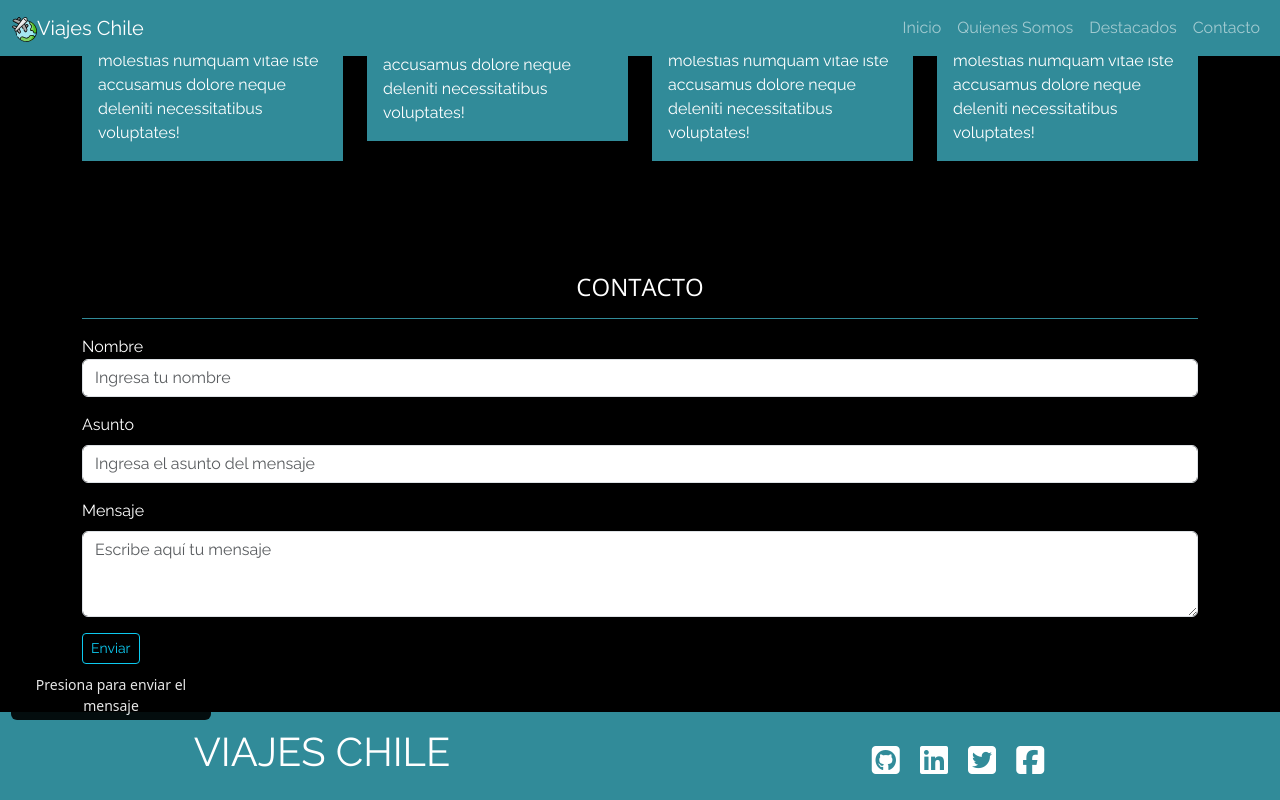
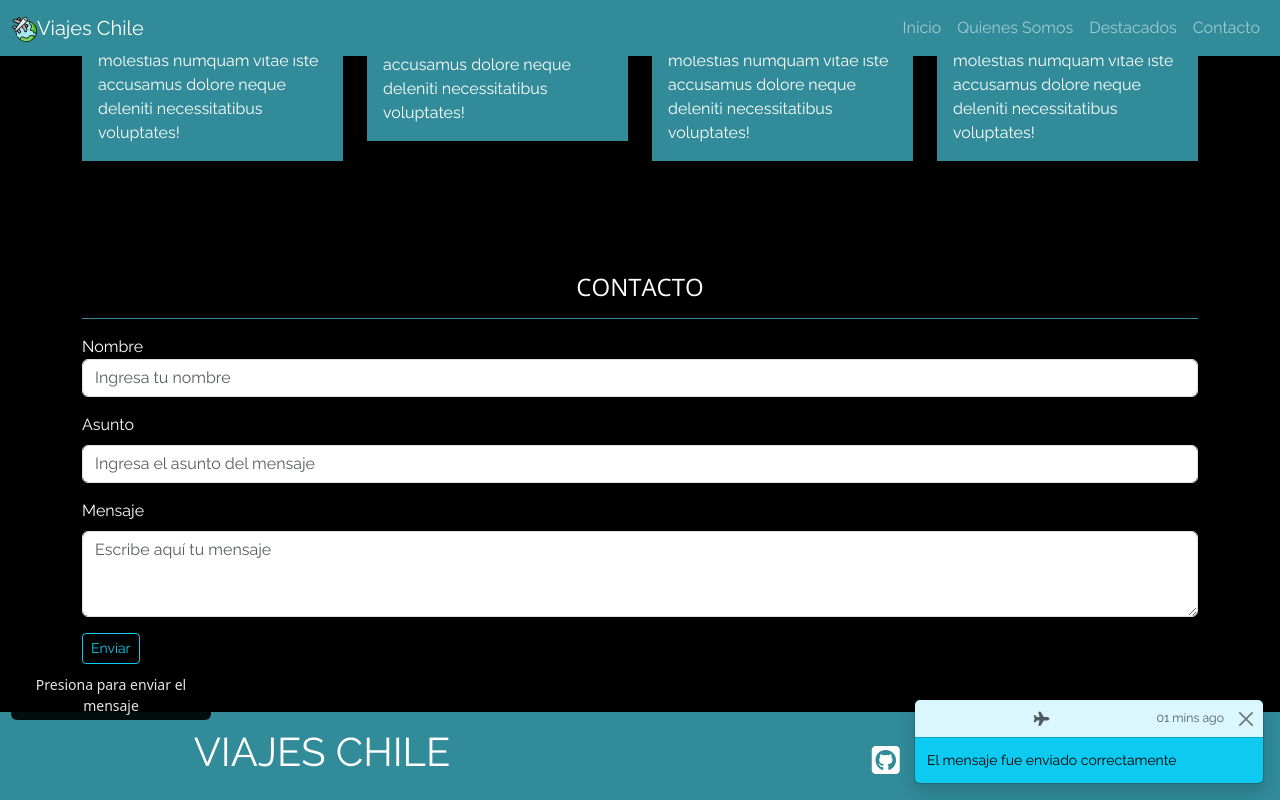
Before and after one commit to Ovicenthina/Viajes_Chile_Pueba, a plain HTML site: page index.html in a window 1280 px wide. Both pictures are taken after typing "Sample", "Sample", "Sample" into the empty fields and a click on the button "Enviar". Shown: the part 1532-2332 px from the top of the page. Drawn offline with nearby package versions, Linux system fonts and the light colour scheme.

Commit message:
Creación de Toasts en boton enviar del formulario

```diff
--- a/assets/js/script.js
+++ b/assets/js/script.js
@@ -2,6 +2,17 @@ $(document).ready(function() {
     //Función de Bootstrap para Tooltips
     const tooltipTriggerList = document.querySelectorAll('[data-bs-toggle="tooltip"]')
     const tooltipList = [...tooltipTriggerList].map(tooltipTriggerEl => new bootstrap.Tooltip(tooltipTriggerEl))
+
+    //Función de Bootstrap para Toasts
+    const toastTrigger = document.getElementById('liveToastBtn')
+    const toastLiveExample = document.getElementById('liveToast')
+
+    if (toastTrigger) {
+      const toastBootstrap = bootstrap.Toast.getOrCreateInstance(toastLiveExample)
+      toastTrigger.addEventListener('click', () => {
+        toastBootstrap.show()
+      })
+    };
 
     //Función para que en un intervalo de 5000' se cambie la foto del carrousel
     $('#carouselExampleAutoplaying').carousel({
@@ -29,8 +40,6 @@ $(document).ready(function() {
     $("#formulario").submit (function(event){
         event.preventDefault();
 
-        alert("El mensaje fue enviado correctamente")
-
         //Limpia los campos del formulario
         $("#nombre").val('');
         $("#asunto").val('');
--- a/index.html
+++ b/index.html
@@ -185,7 +185,7 @@
                 <textarea class="form-control" id="mensaje" rows="3" placeholder="Escribe aquí tu mensaje"></textarea>
             </div>
             <div class="contact-button-inner text-left">
-                <button type="submit" id="enviarMensaje" class="btn btn-lg btn-outline-info btn-sm" data-bs-toggle="tooltip" data-bs-placement="bottom" data-bs-custom-class="custom-tooltip"
+                <button type="submit" id="liveToastBtn" class="btn btn-lg btn-outline-info btn-sm" data-bs-toggle="tooltip" data-bs-placement="bottom" data-bs-custom-class="custom-tooltip"
                 data-bs-title="Presiona para enviar el mensaje">Enviar</button>
             </div>
           </form>
@@ -226,6 +226,20 @@
     </div>
   </div>
 
+    <!--Toasts-->
+    <div class="toast-container position-fixed bottom-0 end-0 p-3">
+      <div id="liveToast" class="toast text-bg-info" role="alert" aria-live="assertive" aria-atomic="true">
+        <div class="toast-header">
+          <i class="fas fa-plane mx-auto d-block"></i>
+          <small>01 mins ago</small>
+          <button type="button" class="btn-close" data-bs-dismiss="toast" aria-label="Close"></button>
+        </div>
+        <div class="toast-body">
+          El mensaje fue enviado correctamente
+        </div>
+      </div>
+    </div>
+
     <!--Bootstrap Js-->
     <script src="https://cdn.jsdelivr.net/npm/bootstrap@5.3.2/dist/js/bootstrap.bundle.min.js"
       integrity="sha384-C6RzsynM9kWDrMNeT87bh95OGNyZPhcTNXj1NW7RuBCsyN/o0jlpcV8Qyq46cDfL"
```
